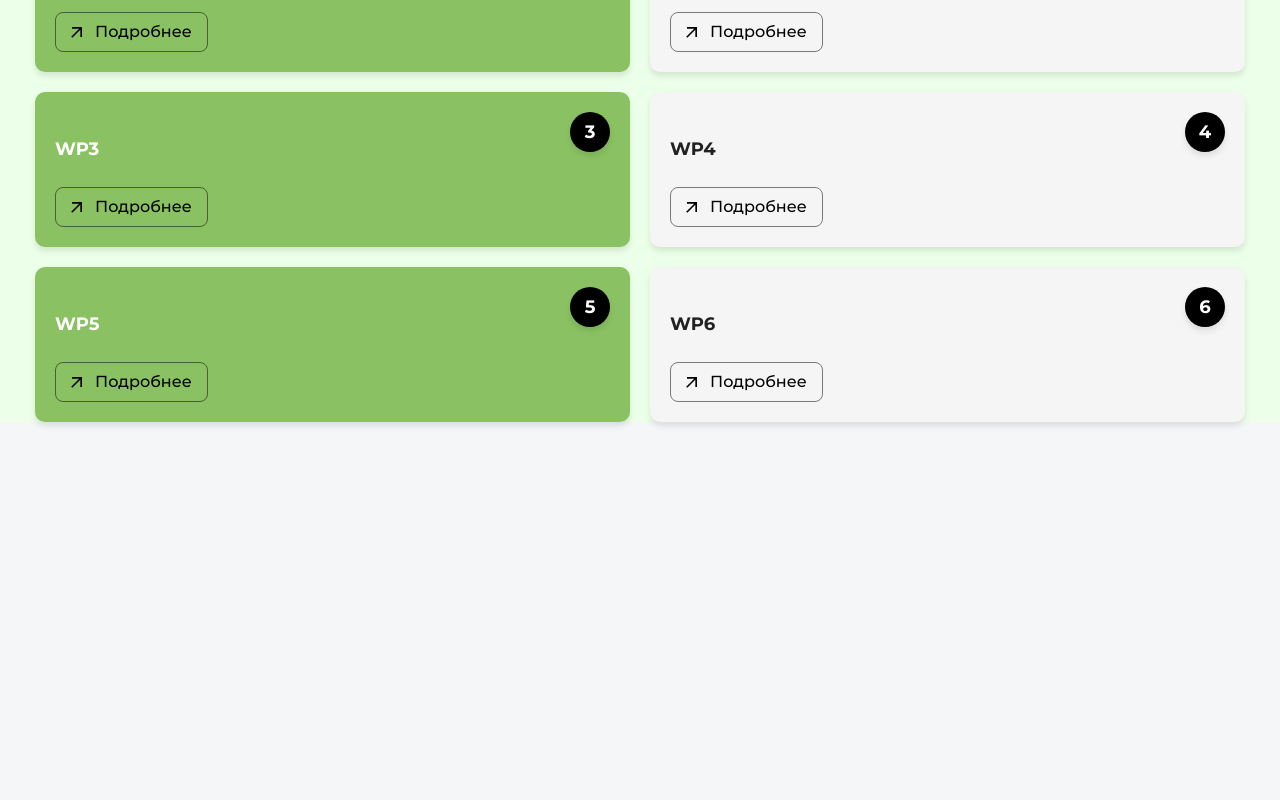
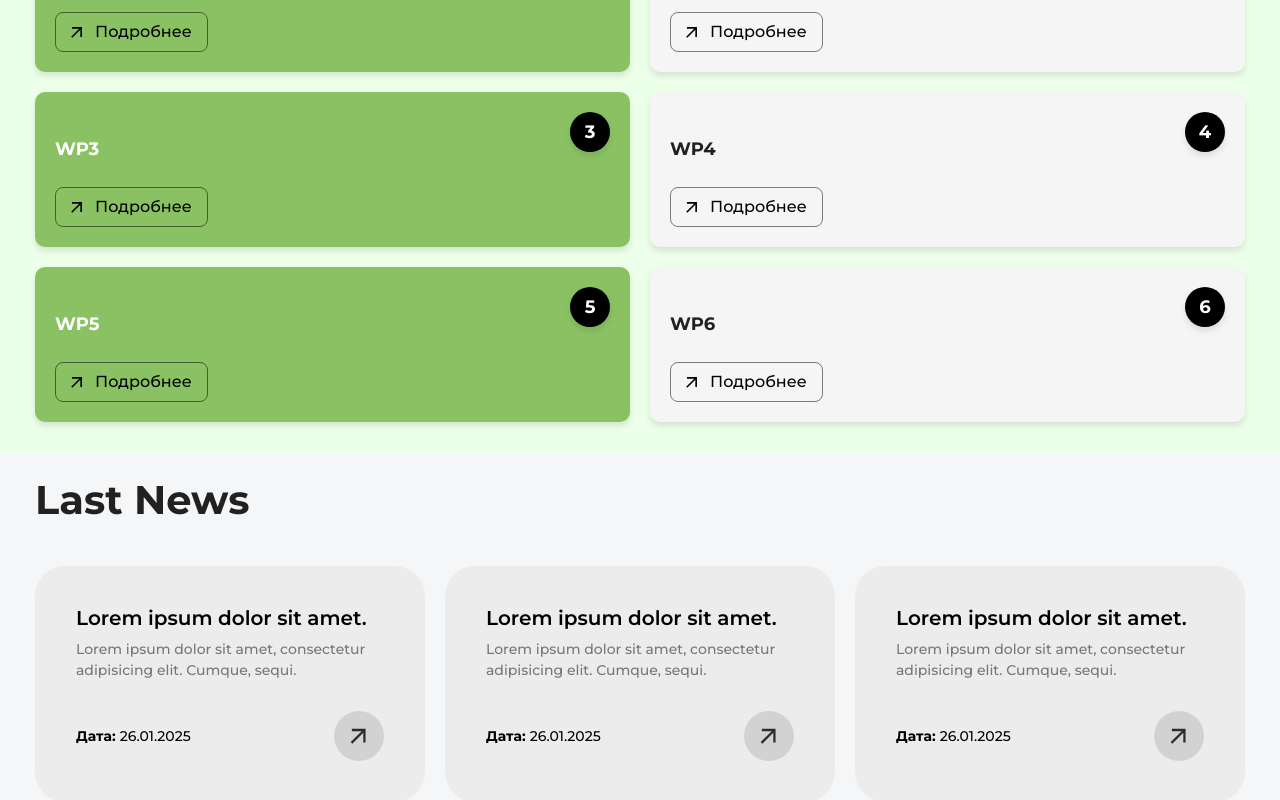
Before and after one commit to SagynalievTaalaibek/green_kg, a React (Vite) app in the folder green-front/: page / in a window 1280 px wide. Shown: the part 1255-2055 px from the top of the page. Before the commit the page ends 1777 px from the top, so only its background shows below. Built offline with nearby package versions, Linux system fonts and the light colour scheme.

Commit message:
add news

```diff
--- a/green-front/src/features/mainPage/MainPage.module.css
+++ b/green-front/src/features/mainPage/MainPage.module.css
@@ -66,3 +66,10 @@
     font-size: 18px; /* Размер шрифта */
     font-weight: bold; /* Жирный текст */
 }
+
+.news__cards {
+    padding-top: 20px;
+    display: grid;
+    grid-template-columns: repeat(3, 1fr);
+    gap: 20px;
+}
--- a/green-front/src/features/mainPage/MainPage.tsx
+++ b/green-front/src/features/mainPage/MainPage.tsx
@@ -5,6 +5,7 @@ import ArrowOutwardIcon from '@mui/icons-material/ArrowOutward';
 import { useNavigate } from 'react-router-dom';
 import { WP } from '../../app/constants/wp.ts';
 import Box from '@mui/material/Box';
+import NewsCard from './components/NewsCard.tsx';
 
 const MainPage = () => {
   const navigate = useNavigate();
@@ -29,7 +30,7 @@ const MainPage = () => {
             </Typography>
           </div>
         </div>
-        <Box sx={{ backgroundColor: '#ECFFE8' }}>
+        <Box sx={{ backgroundColor: '#ECFFE8', pb: 4 }}>
           <div className="container">
             <Typography
               sx={{
@@ -62,6 +63,23 @@ const MainPage = () => {
             </div>
           </div>
         </Box>
+        <div className="container">
+          <Typography
+            sx={{
+              fontSize: '40px',
+              fontWeight: 700,
+              paddingTop: 2,
+              marginBottom: 2,
+            }}
+          >
+            Last News
+          </Typography>
+          <div className={styles.news__cards}>
+            <NewsCard />
+            <NewsCard />
+            <NewsCard />
+          </div>
+        </div>
       </div>
     </>
   );
--- /dev/null
+++ b/green-front/src/features/mainPage/components/NewsCard.module.css
@@ -0,0 +1,131 @@
+.newsCard {
+    box-sizing: border-box;
+    display: flex;
+    flex-direction: column;
+    color: #000;
+    padding: 24px;
+    font-weight: 500;
+    border: 1px solid #ececec;
+    border-radius: 30px;
+    background: #ececec;
+    width: 100%;
+    height: 100%;
+    @media (min-width: 900px) {
+        padding: 40px;
+    }
+}
+
+.newsCardTitle {
+    font-size: 16px;
+    line-height: 1.1;
+    font-weight: 600;
+    margin: 0 0 10px 0;
+    @media (min-width: 600px) {
+        font-size: 20px;
+    }
+}
+
+.lastNewsButtons {
+    margin-bottom: 10px;
+    display: flex;
+    justify-content: space-between;
+    width: 110px;
+}
+
+.titleButton {
+    height: 50px;
+    width: 50px;
+    border-radius: 50%;
+    background-color: #d2d2d2;
+    border: none;
+}
+
+.newsCardText {
+    margin: 0 0 30px 0;
+    color: #777;
+    font-size: 14px;
+    font-weight: 500;
+}
+
+.cardDateText {
+    font-size: 14px;
+    line-height: 26px;
+    margin: 5px 0;
+}
+
+.lastNewsDateTimeLink {
+    display: flex;
+    align-items: center;
+    justify-content: space-between;
+}
+
+.cardBtnLink {
+    display: flex;
+    align-items: center;
+    justify-content: center;
+    width: 50px;
+    height: 50px;
+    border-radius: 50%;
+    background-color: #d2d2d2;
+    color: #292d32;
+}
+
+.cardBtnLink:hover {
+    background-color: #ffffff;
+}
+
+h2.newsPageTitle {
+    margin-bottom: 20px;
+}
+
+.newsPageText {
+    font-size: 14px;
+    line-height: 25px;
+}
+
+@media (min-width: 400px) {
+    .lastNewsDateTimeLink {
+        flex-direction: row;
+    }
+
+    .cardBtnLink {
+        position: relative;
+    }
+
+    .newsPageText {
+        font-size: 16px;
+    }
+}
+
+@media (min-width: 560px) {
+    .lastNewsButtons {
+        margin-left: auto;
+    }
+
+    .h2.newsPageTitle {
+        margin-bottom: 70px;
+    }
+
+    .newsPageText {
+        line-height: 32px;
+    }
+}
+
+@media (min-width: 1300px) {
+    .dates {
+        display: flex;
+        width: 210px;
+        justify-content: space-between;
+    }
+    .lastNewsButtons {
+        margin-left: auto;
+    }
+
+    .h2.newsPageTitle {
+        margin-bottom: 70px;
+    }
+
+    .newsPageText {
+        line-height: 32px;
+    }
+}
--- /dev/null
+++ b/green-front/src/features/mainPage/components/NewsCard.tsx
@@ -0,0 +1,33 @@
+import { NavLink } from 'react-router-dom';
+import ArrowOutwardIcon from '@mui/icons-material/ArrowOutward';
+import Box from '@mui/material/Box';
+import styles from './NewsCard.module.css';
+
+const NewsCard = () => {
+  return (
+    <Box className={styles.newsCard}>
+      <p className={styles.newsCardTitle}>Lorem ipsum dolor sit amet.</p>
+      <div className={styles.rateCardTextBlocks}>
+        <div className={styles.rateCardTextBlock}>
+          <p className={styles.newsCardText}>
+            Lorem ipsum dolor sit amet, consectetur adipisicing elit. Cumque,
+            sequi.
+          </p>
+        </div>
+      </div>
+      <div className={styles.lastNewsDateTimeLink}>
+        <div className={styles.dates}>
+          <p className={styles.cardDateText}>
+            <strong>Дата: </strong>
+            26.01.2025
+          </p>
+        </div>
+        <NavLink className={styles.cardBtnLink} to={`news/${''}`}>
+          <ArrowOutwardIcon />
+        </NavLink>
+      </div>
+    </Box>
+  );
+};
+
+export default NewsCard;
```
